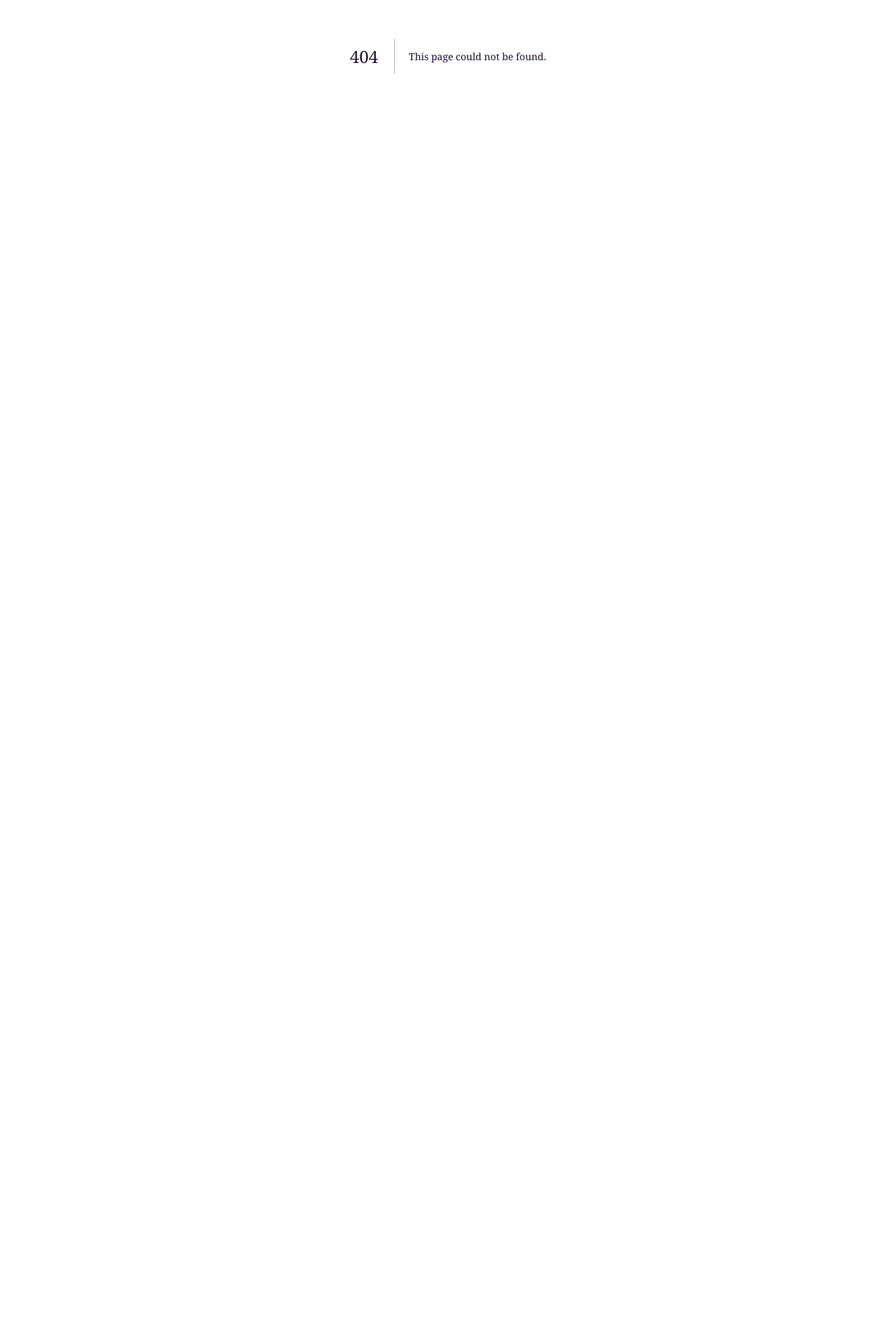
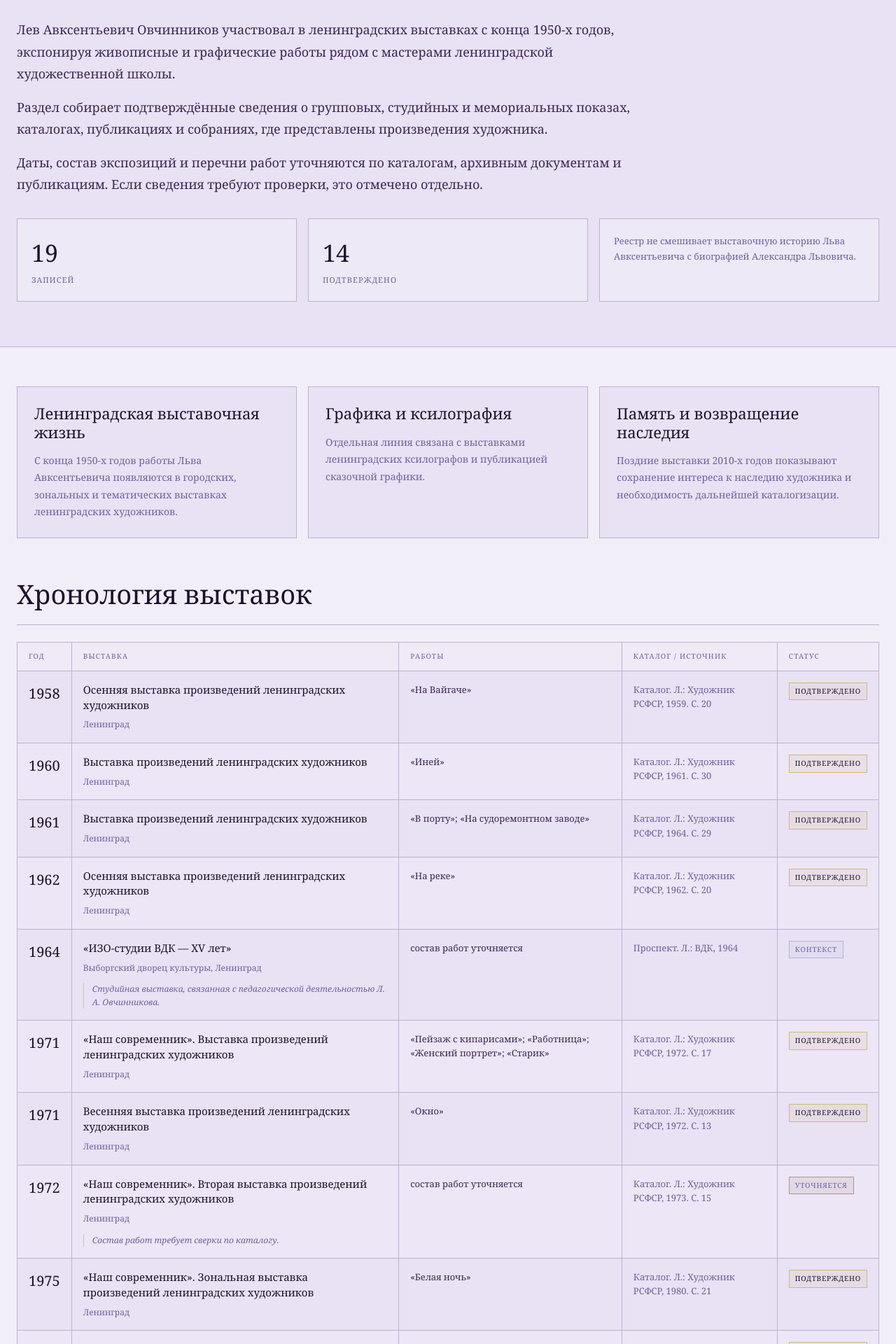
Before and after one commit to odmal88/LA_Ovchinnikov, a Next.js app: page /exhibitions in a window 1280 px wide. Before the commit this address had no page. Shown: the part 320-2240 px from the top of the page at 70% size. Before the commit the page ends 800 px from the top, so only its background shows below. Built offline with nearby package versions, Linux system fonts and the light colour scheme.

Commit message:
Add exhibitions page

```diff
--- /dev/null
+++ b/app/exhibitions/page.tsx
@@ -0,0 +1,116 @@
+import type { Metadata } from "next";
+import { Header, Footer } from "@/components/layout";
+import {
+  catalogSources,
+  collectionLocations,
+  editorialNotes,
+  exhibitionHighlights,
+  exhibitions,
+  exhibitionsPageContent,
+  publicationGroups,
+  type ExhibitionStatus,
+} from "@/lib/data/exhibitions";
+
+export const metadata: Metadata = {
+  title: exhibitionsPageContent.title,
+  description: exhibitionsPageContent.metadataDescription,
+};
+
+const statusLabels: Record<ExhibitionStatus, string> = {
+  confirmed: "подтверждено",
+  needs_details: "уточняется",
+  contextual: "контекст",
+};
+
+const statusClasses: Record<ExhibitionStatus, string> = {
+  confirmed: "border-gold/70 bg-gold/10 text-heading",
+  needs_details: "border-ocher/60 bg-ocher/10 text-primary",
+  contextual: "border-primary/35 bg-primary/5 text-primary",
+};
+
+export default function ExhibitionsPage() {
+  const confirmedCount = exhibitions.filter((item) => item.status === "confirmed").length;
+
+  return (
+    <>
+      <Header />
+      <main className="bg-background pt-20">
+        <section className="border-b border-soft bg-card py-12 md:py-16">
+          <div className="container mx-auto px-4 md:px-6">
+            <p className="mb-5 text-[10px] uppercase tracking-[0.18em] text-primary">{exhibitionsPageContent.label}</p>
+            <h1 className="font-serif text-[42px] leading-[1.08] text-heading md:text-[64px]">{exhibitionsPageContent.title}</h1>
+            <div className="mt-6 max-w-4xl space-y-4 text-[16px] leading-[1.75] text-foreground md:text-[18px]">
+              {exhibitionsPageContent.intro.map((paragraph) => <p key={paragraph}>{paragraph}</p>)}
+            </div>
+            <div className="mt-8 grid gap-4 md:grid-cols-3">
+              <div className="border border-soft bg-background/60 p-5"><span className="block font-serif text-[34px] text-heading">{exhibitions.length}</span><span className="text-[11px] uppercase tracking-[0.1em] text-muted-foreground">записей</span></div>
+              <div className="border border-soft bg-background/60 p-5"><span className="block font-serif text-[34px] text-heading">{confirmedCount}</span><span className="text-[11px] uppercase tracking-[0.1em] text-muted-foreground">подтверждено</span></div>
+              <div className="border border-soft bg-background/60 p-5 text-[13px] leading-[1.7] text-muted-foreground">{exhibitionsPageContent.archiveNote}</div>
+            </div>
+          </div>
+        </section>
+
+        <section className="py-10 md:py-14">
+          <div className="container mx-auto grid gap-4 px-4 md:grid-cols-3 md:px-6">
+            {exhibitionHighlights.map((item) => (
+              <article key={item.title} className="border border-soft bg-card p-5 md:p-6">
+                <h2 className="font-serif text-[22px] leading-[1.2] text-heading">{item.title}</h2>
+                <p className="mt-4 text-[14px] leading-[1.75] text-muted-foreground">{item.text}</p>
+              </article>
+            ))}
+          </div>
+        </section>
+
+        <section className="pb-12 md:pb-18">
+          <div className="container mx-auto px-4 md:px-6">
+            <h2 className="mb-6 border-b border-soft pb-5 font-serif text-[30px] leading-tight text-heading md:text-[38px]">Хронология выставок</h2>
+            <div className="overflow-x-auto border border-soft bg-card">
+              <table className="min-w-[980px] border-collapse text-left text-[13px] leading-[1.55]">
+                <thead className="bg-background/70 text-[10px] uppercase tracking-[0.12em] text-primary">
+                  <tr><th className="border-b border-r border-soft px-4 py-3 font-normal">Год</th><th className="border-b border-r border-soft px-4 py-3 font-normal">Выставка</th><th className="border-b border-r border-soft px-4 py-3 font-normal">Работы</th><th className="border-b border-r border-soft px-4 py-3 font-normal">Каталог / источник</th><th className="border-b border-soft px-4 py-3 font-normal">Статус</th></tr>
+                </thead>
+                <tbody>
+                  {exhibitions.map((item, index) => (
+                    <tr key={`${item.year}-${item.title}`} className={index % 2 === 0 ? "bg-card" : "bg-background/35"}>
+                      <td className="align-top border-r border-t border-soft px-4 py-4 font-serif text-[20px] text-heading">{item.year}</td>
+                      <td className="align-top border-r border-t border-soft px-4 py-4"><p className="text-[15px] leading-[1.45] text-heading">{item.title}</p>{item.place && <p className="mt-2 text-[12px] text-muted-foreground">{item.place}</p>}{item.note && <p className="mt-3 border-l border-gold/60 pl-3 text-[12px] italic text-primary">{item.note}</p>}</td>
+                      <td className="align-top border-r border-t border-soft px-4 py-4">{item.works.length ? item.works.join("; ") : "состав работ уточняется"}</td>
+                      <td className="align-top border-r border-t border-soft px-4 py-4 text-muted-foreground">{item.source}</td>
+                      <td className="align-top border-t border-soft px-4 py-4"><span className={`inline-flex border px-2 py-1 text-[10px] uppercase tracking-[0.08em] ${statusClasses[item.status]}`}>{statusLabels[item.status]}</span></td>
+                    </tr>
+                  ))}
+                </tbody>
+              </table>
+            </div>
+          </div>
+        </section>
+
+        <section className="border-y border-soft bg-card py-12 md:py-16">
+          <div className="container mx-auto grid gap-10 px-4 md:px-6 lg:grid-cols-[0.9fr_1.6fr]">
+            <div><p className="mb-4 text-[10px] uppercase tracking-[0.16em] text-primary">библиография</p><h2 className="font-serif text-[30px] text-heading md:text-[38px]">Каталоги выставок</h2></div>
+            <ol className="grid gap-3 text-[13px] leading-[1.7] text-foreground">{catalogSources.map((source, index) => <li key={`${source}-${index}`} className="grid grid-cols-[34px_1fr] gap-3 border-b border-soft pb-3"><span className="text-[12px] italic text-gold">{String(index + 1).padStart(2, "0")}</span><span>{source}</span></li>)}</ol>
+          </div>
+        </section>
+
+        <section className="py-12 md:py-16">
+          <div className="container mx-auto grid gap-8 px-4 md:px-6 lg:grid-cols-2">
+            <div><p className="mb-4 text-[10px] uppercase tracking-[0.16em] text-primary">публикации</p><h2 className="font-serif text-[30px] text-heading md:text-[38px]">Издания, справочники, исследования</h2></div>
+            <div className="space-y-6">{publicationGroups.map((group) => <section key={group.title} className="border border-soft bg-card p-5"><h3 className="mb-4 text-[14px] uppercase tracking-[0.12em] text-primary">{group.title}</h3><ul className="space-y-3 text-[13px] leading-[1.7] text-foreground">{group.items.map((item) => <li key={item} className="border-l border-gold/60 pl-4">{item}</li>)}</ul></section>)}</div>
+          </div>
+        </section>
+
+        <section className="border-t border-soft bg-background py-12 md:py-16">
+          <div className="container mx-auto grid gap-10 px-4 md:px-6 lg:grid-cols-[1fr_1.2fr]">
+            <div><p className="mb-4 text-[10px] uppercase tracking-[0.16em] text-primary">собрания</p><h2 className="font-serif text-[30px] text-heading md:text-[38px]">Местонахождение произведений</h2><p className="mt-5 text-[14px] leading-[1.75] text-muted-foreground">Конкретный состав музейных собраний требует инвентарной проверки.</p></div>
+            <div className="grid gap-3">{collectionLocations.map((item) => <article key={item.name} className="grid gap-2 border border-soft bg-card p-4 md:grid-cols-[1fr_180px]"><h3 className="text-[15px] text-heading">{item.name}</h3><p className="text-[12px] italic text-muted-foreground">{item.note}</p></article>)}</div>
+          </div>
+        </section>
+
+        <section className="bg-deep-violet py-12 md:py-16">
+          <div className="container mx-auto px-4 md:px-6"><p className="mb-4 text-[10px] uppercase tracking-[0.16em] text-gold">редакционные пометки</p><h2 className="mb-6 font-serif text-[30px] text-background md:text-[38px]">Что требует дальнейшей проверки</h2><ul className="grid gap-3 text-[14px] leading-[1.75] text-dark-text">{editorialNotes.map((note) => <li key={note} className="border-l border-gold/70 pl-4">{note}</li>)}</ul></div>
+        </section>
+      </main>
+      <Footer />
+    </>
+  );
+}
```
